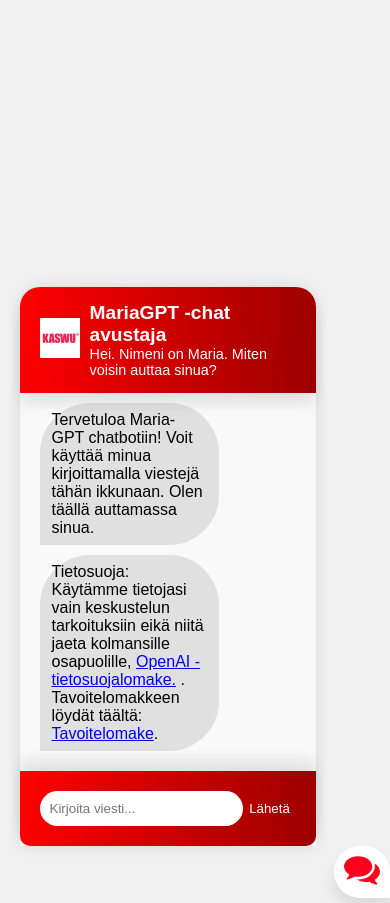
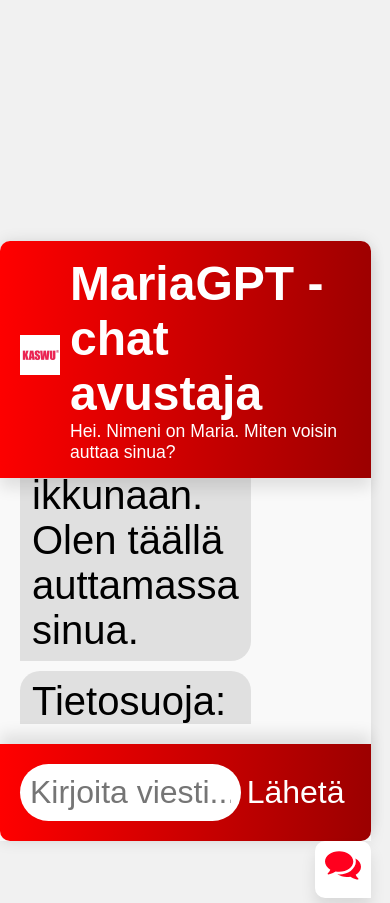
Before and after one commit to joelezz/kaswu, a Flask app: page / in a window 390 px wide. Shown: the part 550-1453 px from the top of the page. Run offline with Flask 2, Linux system fonts and the light colour scheme.

Commit message:
mobile designe

```diff
--- a/static/style.css
+++ b/static/style.css
@@ -7,7 +7,7 @@
 body {
     font-family: 'Nunito', sans-serif;
     font-weight: 400;
-    font-size: 100%;
+    font-size: 2rem;
     background: #F1F1F1;
 }
 
@@ -24,12 +24,11 @@
 .chatbox {
     position: fixed;
     width: 100%; /* Occupy the full width of the screen */
-    height: 100%; /* Occupy the full height of the screen */
+    height: auto;
     background: transparent;
     display: flex;
     flex-direction: column;
-    right: 0;
-    bottom: 0;
+    padding: auto;
 }
 
 
@@ -39,7 +38,7 @@
     flex-direction: column;
     background: #eee;
     width: 100%;
-    /* height: 100%; */
+    height: auto;
     z-index: -123456;
     opacity: 1;
     transition: all .5s ease-in-out;
@@ -57,6 +56,7 @@
 /* BUTTON */
 .chatbox__button {
     text-align: right;
+    bottom: 0;
 }
 
 .send__button {
@@ -73,6 +73,9 @@
     position: sticky;
     top: 0;
     background: orange;
+    display: flex;
+    height: auto;
+    width: auto;
 }
 
 /* MESSAGES */
@@ -160,19 +163,27 @@
 
 /* FOOTER */
 .chatbox__footer {
+    display:flex;
+    flex-direction: column;
     position: sticky;
     bottom: 0;
+    width: 100%;
+    height: 100%;
+}
+
+.chatbox__footer input {
+    width: 100%;
 }
 
 .chatbox__support {
     background: #f9f9f9;
-    height: 80%;
-    width: 80%;
+    height: 600px;
+    width: 100%;
     right: 0;
     bottom: 0;
     box-shadow: 0px 0px 15px rgba(0, 0, 0, 0.1);
-    border-top-left-radius: 20px;
-    border-top-right-radius: 20px;
+    border-top-left-radius: 10px;
+    border-top-right-radius: 10px;
 }
 
 /* HEADER */
@@ -183,8 +194,8 @@
     align-items: center;
     justify-content: left;
     padding: 15px 20px;
-    border-top-left-radius: 20px;
-    border-top-right-radius: 20px;
+    border-top-left-radius: 10px;
+    border-top-right-radius: 10px;
     box-shadow: var(--primaryBoxShadow);
 }
 
@@ -193,12 +204,12 @@
 }
 
 .chatbox__heading--header {
-    font-size: 1.2rem;
+    font-size: 3rem;
     color: white;
 }
 
 .chatbox__description--header {
-    font-size: .9rem;
+    font-size: 1.1rem;
     color: white;
 }
 
@@ -216,17 +227,17 @@
 
 .messages__item--visitor
 {
-    border-top-left-radius: 50px;
-    border-top-right-radius: 50px;
-    border-bottom-right-radius: 50px;
+    border-top-left-radius: 20px;
+    border-top-right-radius: 20px;
+    border-bottom-right-radius: 20px;
 
 }
 
 .messages__item--typing
 {
-    border-top-left-radius: 50px;
-    border-top-right-radius: 50px;
-    border-bottom-right-radius: 50px;
+    border-top-left-radius: 20px;
+    border-top-right-radius: 20px;
+    border-bottom-right-radius: 20px;
     height: 35px;
     width: 60px;
     animation: dot-flashing 1s infinite linear;
@@ -254,18 +265,22 @@
     border-bottom-left-radius: 10px;
     margin-top: 20px;
     background: var(--primaryGradient);
+    width: 100%;
+    height: auto;
 }
 
 .chatbox__footer input {
-    width: 80%;
+    width: 100%;
     border: none;
     padding: 10px 10px;
     border-radius: 30px;
+    font-size: 2rem;
     text-align: left;
 }
 
 .chatbox__send--footer {
     color: white;
+    font-size: 2rem;
 }
 
 .chatbox__button button,
@@ -275,13 +290,14 @@
     background: white;
     border: none;
     outline: none;
-    border-top-left-radius: 30px;
-    border-top-right-radius: 30px;
-    border-bottom-left-radius: 30px;
+    border-top-left-radius: 10px;
+    border-top-right-radius: 10px;
+    border-bottom-left-radius: 10px;
     box-shadow: 0px 10px 15px rgba(0, 0, 0, 0.1);
     cursor: pointer;
     right: 0;
     bottom: 0;
+    font-size: 2rem;
 }
 
 /* Media Queries for Responsive Design */
@@ -292,6 +308,7 @@
         height: auto; /* Allow the height to adapt based on content */
         border-radius: 10px; /* Add rounded corners */
         bottom: 10px; /* Adjust the bottom position */
+        font-size: 2.5rem;
     }
 
     /* Adjust other styles as needed for smaller screens */
@@ -303,6 +320,7 @@
     .chatbox {
         width: 95%; /* Reduce the width to 95% of the screen */
         bottom: 5px; /* Further adjust the bottom position */
+        font-size: 2.5rem;
     }
 
     /* Adjust other styles as needed for smaller screens */
```
